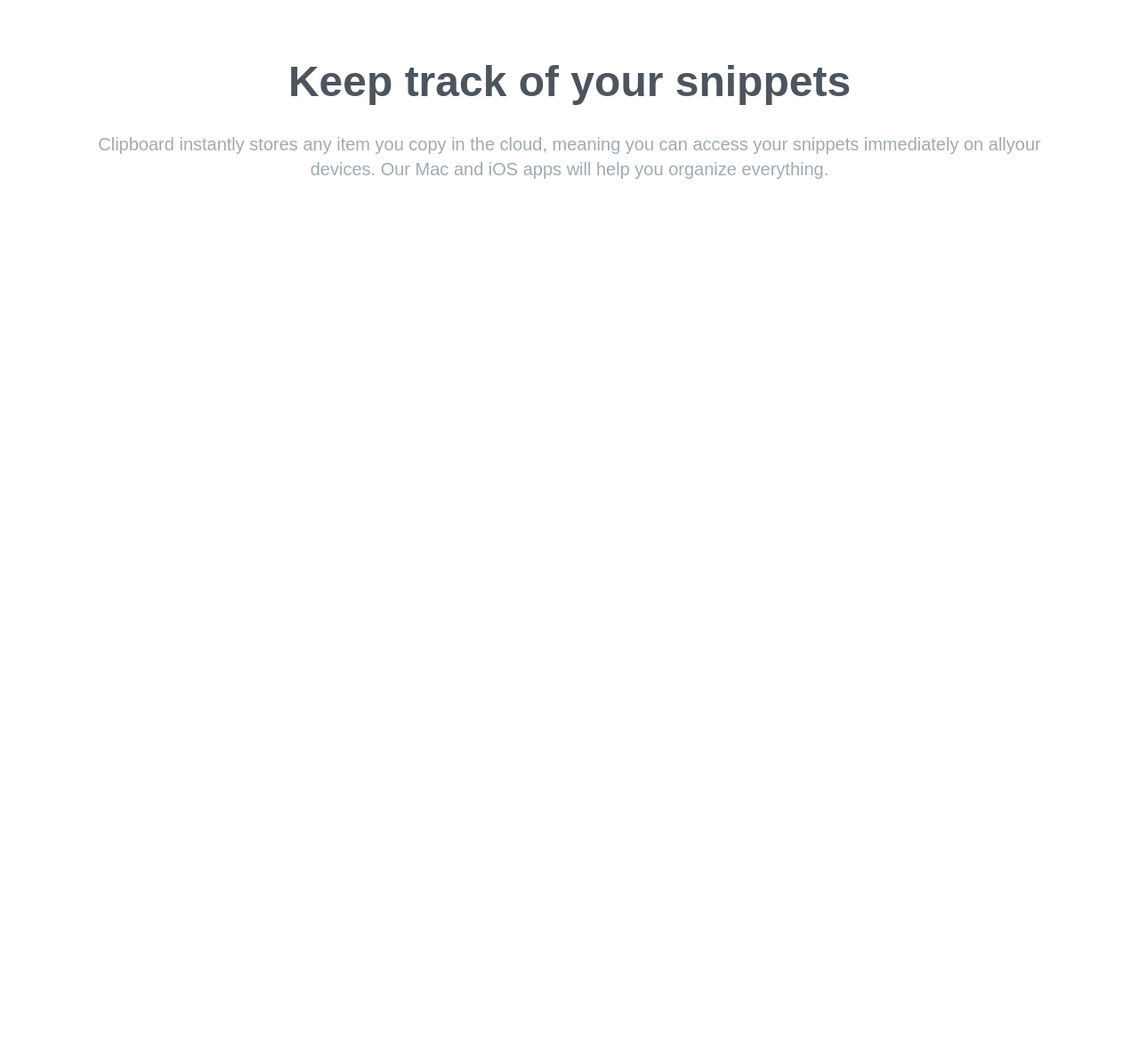
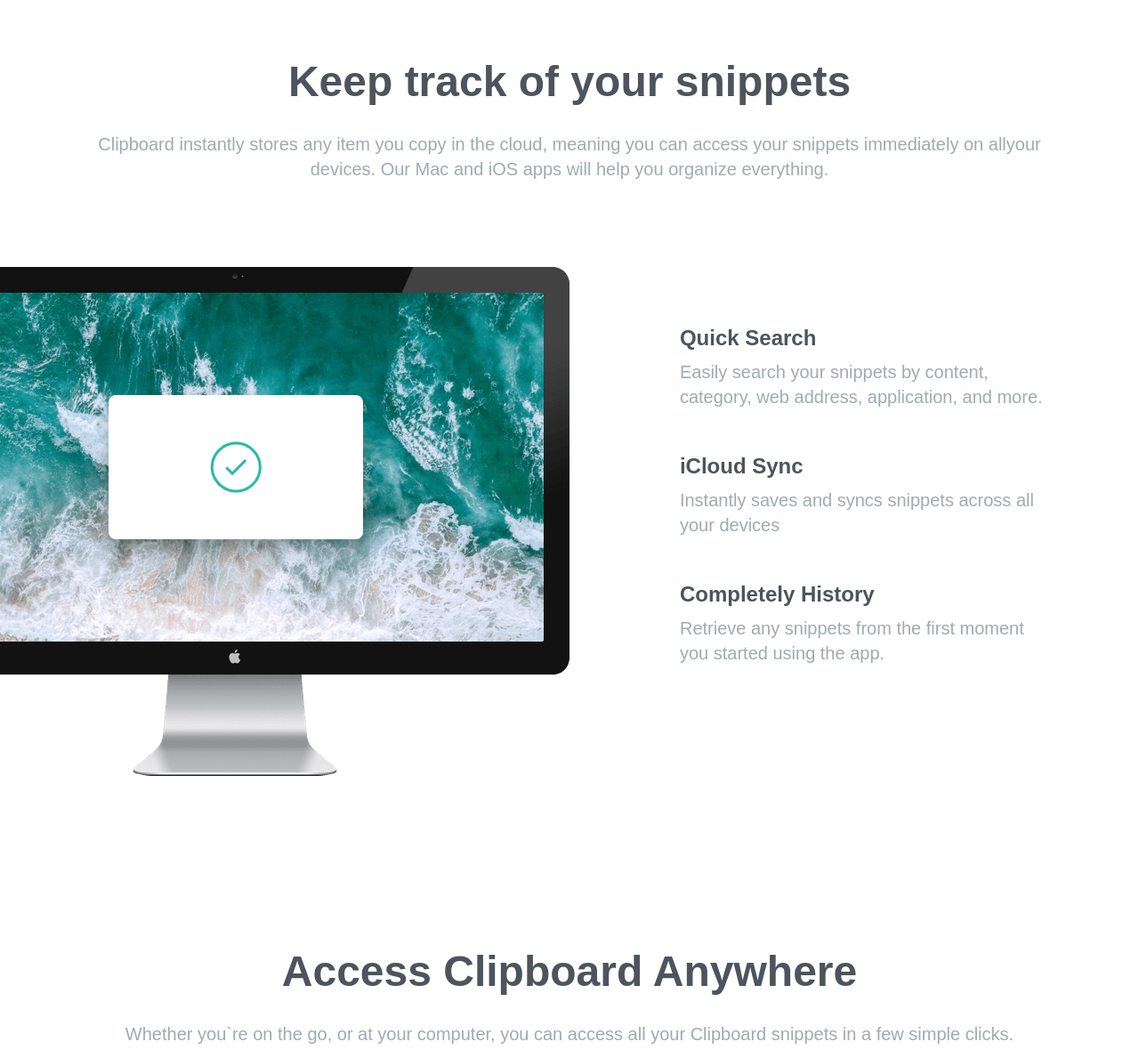
Before and after one commit to maxymlyskov/clipboard, a website: page index.html in a window 1280 px wide. Shown: the part 661-1841 px from the top of the page at 89% size. Before the commit the page ends 961 px from the top, so only its background shows below. Drawn offline with Linux system fonts and the light colour scheme; a web font is replaced by a local one.

Commit message:
Added features and access sections.

```diff
--- a/index.html
+++ b/index.html
@@ -44,8 +44,9 @@
         </div>
       </div>
     </section>
+    <!-- Snippets section -->
     <section id="snippets">
-      <div class="section-container my-20 px-10">
+      <div class="section-container my-20">
         <h3>
           Keep track of your snippets
         </h3>
@@ -54,7 +55,58 @@
         </p>
       </div>
     </section>
+    <!-- Features section -->
+    <section id="features">
+      <div class="section-container my-20">
+        <div class="relative flex flex-col md:flex-row md:space-x-32">
+          <!-- Image -->
+            <div class="md:w-1/2">
+              <img src="images/image-computer.png" alt="Computer" class="md:absolute top-0 right-[50%]">
+            </div>
+          <!-- Items container -->
+          <div class="flex flex-col mt-16 mb-24 space-y-12 text-xl md:mb-60 md:w-1/2 md:text-left md:pl-16">
+            <!-- Item 1 -->
+            <div>
+              <h5 class="mb-2 text-2xl font-bold text-darkGrayishBlue">
+                Quick Search
+              </h5>
+              <p class="max-w-md text-grayishBlue">
+                Easily search your snippets by content, category, web address, application, and more.
+              </p>
+            </div>
+            <!-- Item 2 -->
+            <div>
+              <h5 class="mb-2 text-2xl font-bold text-darkGrayishBlue">
+                iCloud Sync
+              </h5>
+              <p class="max-w-md text-grayishBlue">
+                Instantly saves and syncs snippets across all your devices
+              </p>
+            </div>
+            <!-- Item 3 -->
+            <div>
+              <h5 class="mb-2 text-2xl font-bold text-darkGrayishBlue">
+                Completely History
+              </h5>
+              <p class="max-w-md text-grayishBlue">
+                Retrieve any snippets from the first moment you started using the app.
+              </p>
+            </div>
+          </div>
+        </div>
+      </div>
+    </section>
+    <!-- Access anywhere section -->
+    <section id="access">
+      <div class="section-container my-20">
+          <h3>Access Clipboard Anywhere</h3>
+          <p class="max-w-3xl mx-auto mb-24 text-xl leading-9 text-center text-grayishBlue">
+            Whether you`re on the go, or at your computer, you can access all your Clipboard snippets in a few simple clicks.
+          </p>
+          <img src="images/image-devices.png" alt="Devices" class="mx-auto">
 
+      </div>
+    </section>
 
   </body>
 </html>
```
